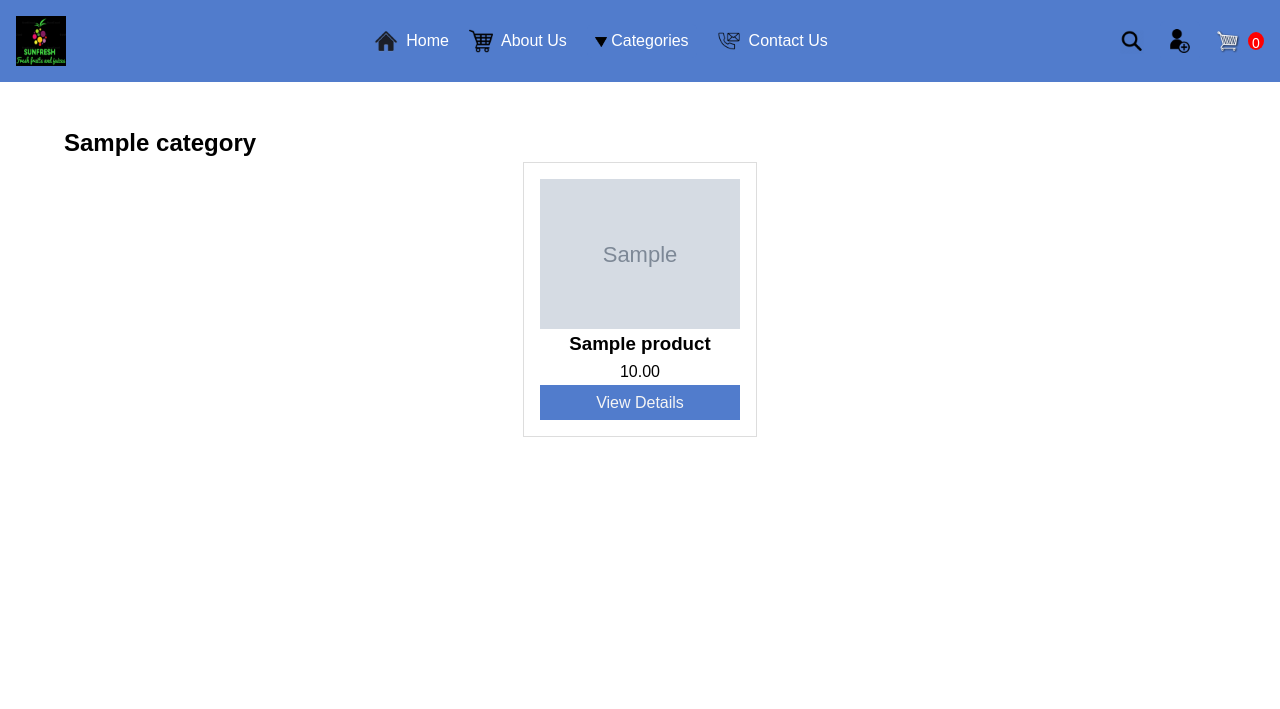
After one commit to Sanga78/obamax, a Django app: a page that uses Templates/base.html in a window 1280 px wide. The commit adds this page. Shown: the top 709 px of the page. Run offline with Django 4.2, Linux system fonts and the light colour scheme; tables that the repository leaves empty hold one stand-in row (values such as "Sample post"); grey boxes marked "Sample" are stand-in pictures.

Commit message:
created category
added category

```diff
--- a/Templates/about.html
+++ b/Templates/about.html
@@ -23,7 +23,7 @@
             </div>
             <div class="faq-item">
                 <h3>How can I contact customer support?</h3>
-                <p>You can contact our customer support via email, phone, LinkedIn, or WhatsApp. See our contact information below.</p>
+                <p>You can contact our customer support via email, phone, LinkedIn, or WhatsApp. See our contact information in our contacts section.</p>
             </div>
         </section>
 {% endblock content %}
--- a/Templates/base.html
+++ b/Templates/base.html
@@ -83,9 +83,9 @@
                                 <img src="{% static "images/arrow-down.png" %}" alt="" class="nav-icon" style="height: 10px; width: 12px;"> Categories
                             </button>
                             <div class="dropdown-content">
-                                <a href="products.html">Fruits</a>
-                                <a href="products.html">Juices</a>
-                                <a href="">Drinks</a>
+                                    <a href="{% url 'store:category' 'Laptop' %}">Laptops</a>
+                                    <a href="{% url 'store:category' 'TVs' %}">Televisions</a>
+                                    <a href="{% url 'store:category' 'Phones' %}">Phones</a>
                             </div>
                         </div>
                     </li>
--- /dev/null
+++ b/Templates/category.html
@@ -0,0 +1,18 @@
+{% extends 'base.html' %}
+{% block content%}
+        <section class="featured-products">
+            <h2>{{category.name}}</h2>
+            <div class="product-grid">
+                <!-- Example product cards -->
+                 {% for product in cat_products %}
+                 <div class="product-card">
+                    <img src="{{ product.imageURL }}" alt="{{ product.name }}">
+                    <h3>{{ product.name }}</h3>
+                    <p>{{ product.price }}</p>
+                    <a href="{% url 'store:product_detail' product.id %}">View Details</a>
+                </div>
+                 {% endfor %}
+                <!-- Add more products as needed -->
+            </div>
+        </section>
+{% endblock content %}
--- a/static/css/main.css
+++ b/static/css/main.css
@@ -321,6 +321,9 @@ main {
 }
 
 .product-card {
+    display: flex;
+    flex-direction: column;
+    flex-wrap: nowrap;
     background-color: white;
     border: 1px solid #ddd;
     padding: 1em;
@@ -329,8 +332,13 @@ main {
 }
 
 .product-card img {
+    flex: 75;
     max-width: 100%;
     height: auto;
+    margin: 0 auto;
+}
+.product-card .description{
+    flex: 25;
 }
 .product-card a{
     text-decoration: none;
--- a/store/urls.py
+++ b/store/urls.py
@@ -11,6 +11,7 @@ urlpatterns = [
     path('update_item',views.updateItem,name='update_item'),
     path('process_order',views.processOrder,name='process_order'),
     path('checkout',views.checkout,name="checkout"),
+    path("category/<str:name>", views.category, name="category"),
     # path('carts/',views.cart_detail,name="cart_detail"),
     # path('add-to-cart/<int:product_id>/',views.add_to_cart,name="add_to_cart"),
 ]
--- a/store/views.py
+++ b/store/views.py
@@ -5,7 +5,7 @@ from django.shortcuts import get_object_or_404, redirect, render
 
 from store.utils import cartData, guestOrder
 # from .models import Accesory, Cart, CartItem, Order, OrderItem, Product
-from .models import Accesory, Customer, Order, OrderItem, Product, ShippingAddress
+from .models import Accesory, Category, Customer, Order, OrderItem, Product, ShippingAddress
 from django.db.models import Q
 from django.contrib.auth.models import User
 from django.contrib.auth.forms import AuthenticationForm
@@ -37,6 +37,19 @@ def about_page(request):
 
 def contact_us(request):
     return render(request,"contact.html")
+
+def category(request, name):
+    data = cartData(request)
+    cartItems = data['cartItems']
+    # Grab the category from the url
+    try:
+        category = Category.objects.get(name=name)
+        cat_products = Product.objects.filter(category=category)
+        return  render(request, "category.html", {'cat_products':cat_products, 'category':category,'cartItems':cartItems})
+
+    except:
+        messages.warning(request, "That category doesn't exist")
+        return render(request,"category.html")
 
 #search functionality
 def search(request):
```
Also changed, not shown: Templates/index.html (+9 -1 lines).
